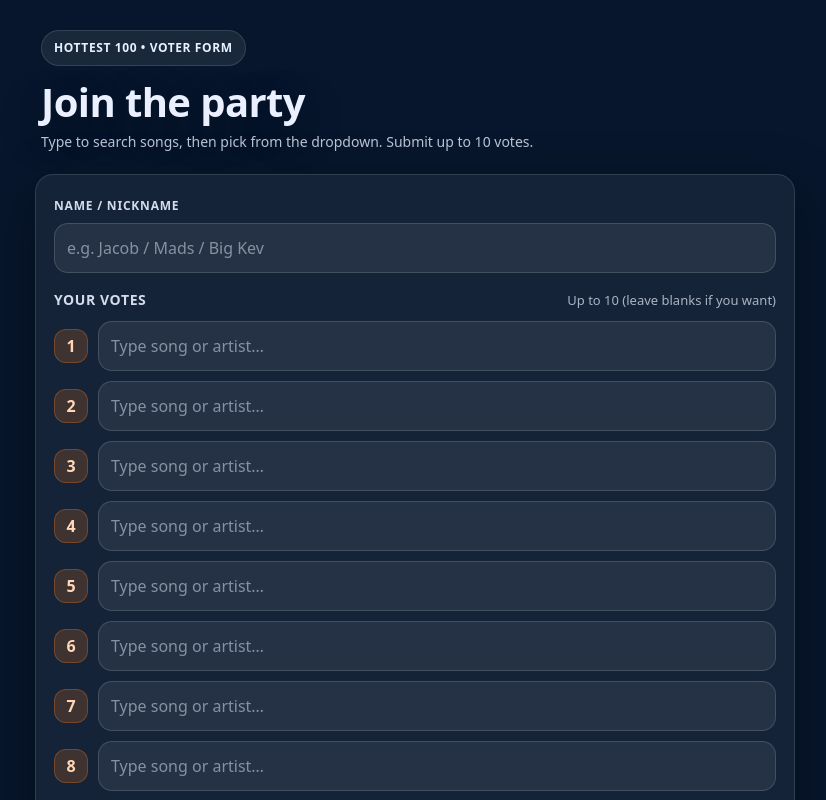
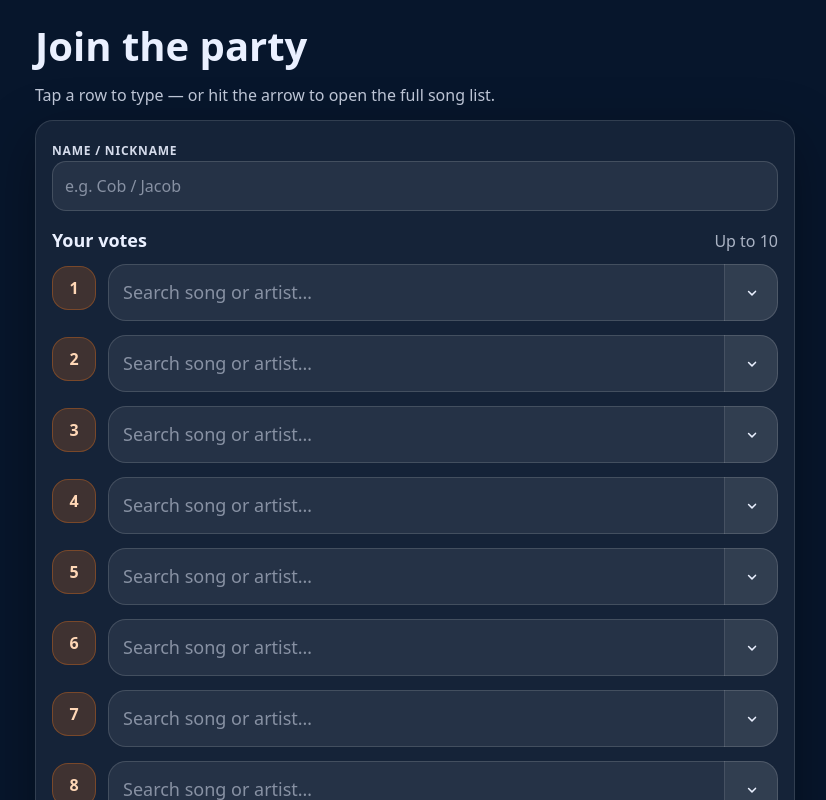
Before and after one commit to jacob-malby/triplej-hottest100, a Next.js app: page /join in a window 1280 px wide. Shown: the top 800 px of the page, without its empty margins (225-1051 px from the left). Built offline with nearby package versions, Linux system fonts and the light colour scheme.

Commit message:
Fixed Join Page Visuals
Updated dropdowns to work better and always have arrows to tap

```diff
--- a/app/join/page.tsx
+++ b/app/join/page.tsx
@@ -1,26 +1,40 @@
 "use client";
 
-import { useMemo, useState } from "react";
+import React, { useEffect, useMemo, useRef, useState } from "react";
 import { SONGS } from "@/app/data/songs";
 
 function norm(s: string) {
-  return (s || "").toLowerCase().replace(/\s+/g, " ").trim();
+  return (s || "")
+    .toLowerCase()
+    .replace(/\s+/g, " ")
+    .replace(/[^\p{L}\p{N}\s]/gu, "")
+    .trim();
 }
+
+type Option = {
+  label: string;
+  songTitle: string;
+  artist: string;
+  haystack: string;
+};
 
 export default function JoinPage() {
   const [name, setName] = useState("");
   const [voteInputs, setVoteInputs] = useState<string[]>(Array.from({ length: 10 }, () => ""));
   const [status, setStatus] = useState<"idle" | "saving" | "saved" | "error">("idle");
-  const [errorMsg, setErrorMsg] = useState<string>("");
+  const [errorMsg, setErrorMsg] = useState("");
 
-  const options = useMemo(
-    () =>
-      SONGS.map((s) => ({
-        label: `${s.songTitle} - ${s.artist}`,
+  const options = useMemo<Option[]>(() => {
+    return SONGS.map((s) => {
+      const label = `${s.songTitle} - ${s.artist}`;
+      return {
+        label,
         songTitle: s.songTitle,
-      })),
-    []
-  );
+        artist: s.artist,
+        haystack: norm(`${s.songTitle} ${s.artist}`),
+      };
+    });
+  }, []);
 
   const labelToSongTitle = useMemo(() => {
     const m = new Map<string, string>();
@@ -46,13 +60,13 @@ export default function JoinPage() {
 
     if (!name.trim()) {
       setStatus("error");
-      setErrorMsg("Please enter your name/nickname.");
+      setErrorMsg("Please enter your name.");
       return;
     }
 
     if (votes.length === 0) {
       setStatus("error");
-      setErrorMsg("Select at least 1 song from the dropdown suggestions.");
+      setErrorMsg("Select at least 1 song.");
       return;
     }
 
@@ -74,20 +88,15 @@ export default function JoinPage() {
   }
 
   const headerText =
-    status === "saved"
-      ? "You’re in ✅"
-      : status === "saving"
-      ? "Saving…"
-      : "Join the party";
+    status === "saved" ? "You’re in ✅" : status === "saving" ? "Saving…" : "Join the party";
 
   return (
     <main style={styles.page}>
       <div style={styles.shell}>
         <header style={styles.header}>
-          <span style={styles.badge}>HOTTEST 100 • VOTER FORM</span>
           <h1 style={styles.title}>{headerText}</h1>
           <p style={styles.subtitle}>
-            Type to search songs, then pick from the dropdown. Submit up to 10 votes.
+            Tap a row to type — or hit the arrow to open the full song list.
           </p>
         </header>
 
@@ -96,34 +105,26 @@ export default function JoinPage() {
           <input
             value={name}
             onChange={(e) => setName(e.target.value)}
-            placeholder="e.g. Jacob / Mads / Big Kev"
+            placeholder="e.g. Cob / Jacob"
             style={styles.input}
+            inputMode="text"
             autoComplete="nickname"
           />
 
-          <datalist id="songs-list">
-            {options.map((o) => (
-              <option key={o.label} value={o.label} />
-            ))}
-          </datalist>
-
           <div style={styles.votesHeaderRow}>
             <div style={styles.votesTitle}>Your votes</div>
-            <div style={styles.votesHint}>Up to 10 (leave blanks if you want)</div>
+            <div style={styles.votesHint}>Up to 10</div>
           </div>
 
           <div style={styles.votesGrid}>
             {voteInputs.map((v, i) => (
-              <div key={i} style={styles.voteRow}>
-                <div style={styles.voteNum}>{i + 1}</div>
-                <input
-                  list="songs-list"
-                  value={v}
-                  onChange={(e) => setVote(i, e.target.value)}
-                  placeholder="Type song or artist…"
-                  style={styles.voteInput}
-                />
-              </div>
+              <VotePickerRow
+                key={i}
+                index={i}
+                value={v}
+                onChange={(next) => setVote(i, next)}
+                options={options}
+              />
             ))}
           </div>
 
@@ -132,19 +133,10 @@ export default function JoinPage() {
           </button>
 
           {status === "saved" && (
-            <div style={styles.success}>
-              ✅ Saved! You can close this tab or re-submit anytime to change your votes.
-            </div>
+            <div style={styles.success}>✅ Saved! You can re-submit anytime.</div>
           )}
 
           {status === "error" && <div style={styles.error}>❌ {errorMsg}</div>}
-
-          <div style={styles.tip}>
-            <span style={styles.tipDot} />
-            <span style={styles.tipText}>
-              If you don’t see your song, it’s probably because it isn’t in the party song list yet.
-            </span>
-          </div>
         </section>
 
         <footer style={styles.footer}>
@@ -157,6 +149,150 @@ export default function JoinPage() {
   );
 }
 
+function VotePickerRow({
+  index,
+  value,
+  onChange,
+  options,
+}: {
+  index: number;
+  value: string;
+  onChange: (v: string) => void;
+  options: Option[];
+}) {
+  const inputRef = useRef<HTMLInputElement | null>(null);
+  const rowRef = useRef<HTMLDivElement | null>(null);
+  const [open, setOpen] = useState(false);
+
+  const filtered = useMemo(() => {
+    const q = norm(value);
+    if (!q) return options.slice(0, 60);
+
+    return options
+      .map((o) => ({ o, idx: o.haystack.indexOf(q) }))
+      .filter((x) => x.idx !== -1)
+      .sort((a, b) => a.idx - b.idx)
+      .slice(0, 80)
+      .map((x) => x.o);
+  }, [value, options]);
+
+  function openPickerFocus() {
+    setOpen(true);
+    requestAnimationFrame(() => {
+      inputRef.current?.focus();
+      const el = inputRef.current;
+      if (el) {
+        const len = el.value.length;
+        try {
+          el.setSelectionRange(len, len);
+        } catch {
+          // ignore
+        }
+      }
+    });
+  }
+
+  function choose(label: string) {
+    onChange(label);
+    setOpen(false);
+    requestAnimationFrame(() => inputRef.current?.focus());
+  }
+
+  // Close when clicking outside (pointer covers mouse + touch)
+  useEffect(() => {
+    if (!open) return;
+
+    function onPointer(e: PointerEvent) {
+      const target = e.target as HTMLElement | null;
+      if (!target) return;
+      if (!rowRef.current) return;
+
+      if (!rowRef.current.contains(target)) setOpen(false);
+    }
+
+    function onKey(e: KeyboardEvent) {
+      if (e.key === "Escape") setOpen(false);
+    }
+
+    window.addEventListener("pointerdown", onPointer);
+    window.addEventListener("keydown", onKey);
+
+    return () => {
+      window.removeEventListener("pointerdown", onPointer);
+      window.removeEventListener("keydown", onKey);
+    };
+  }, [open]);
+
+  return (
+    <div ref={rowRef} style={styles.voteRow}>
+      <div style={styles.voteNum}>{index + 1}</div>
+
+      <div style={styles.voteField}>
+        <input
+          ref={inputRef}
+          value={value}
+          onChange={(e) => {
+            onChange(e.target.value);
+            if (!open) setOpen(true);
+          }}
+          onFocus={() => setOpen(true)}
+          onClick={() => setOpen(true)}
+          placeholder="Search song or artist…"
+          style={styles.voteInput}
+          inputMode="text"
+          autoComplete="off"
+          spellCheck={false}
+        />
+
+        <button
+          type="button"
+          aria-label="Open song list"
+          onClick={(e) => {
+            e.preventDefault();
+            openPickerFocus(); // ✅ force open + focus (cursor/keyboard)
+          }}
+          style={styles.dropdownBtn}
+        >
+          <ChevronDown />
+        </button>
+
+        {/* ✅ FIX: dropdown is inside voteField and absolutely positioned */}
+        {open && (
+          <div style={styles.dropdown}>
+            {filtered.length === 0 ? (
+              <div style={styles.dropdownEmpty}>No matches</div>
+            ) : (
+              filtered.map((o) => (
+                <button
+                  key={o.label}
+                  type="button"
+                  style={styles.dropdownItem}
+                  onMouseDown={(e) => e.preventDefault()} // keep input focused
+                  onClick={() => choose(o.label)}
+                >
+                  <div style={styles.dropdownMain}>{o.songTitle}</div>
+                  <div style={styles.dropdownSub}>{o.artist}</div>
+                </button>
+              ))
+            )}
+          </div>
+        )}
+      </div>
+    </div>
+  );
+}
+
+function ChevronDown() {
+  return (
+    <svg width="18" height="18" viewBox="0 0 24 24" aria-hidden focusable="false">
+      <path
+        d="M6.7 9.2a1 1 0 0 1 1.4 0L12 13.1l3.9-3.9a1 1 0 1 1 1.4 1.4l-4.6 4.6a1 1 0 0 1-1.4 0L6.7 10.6a1 1 0 0 1 0-1.4z"
+        fill="currentColor"
+      />
+    </svg>
+  );
+}
+
 const styles: Record<string, React.CSSProperties> = {
   page: {
     minHeight: "100vh",
@@ -164,174 +300,174 @@ const styles: Record<string, React.CSSProperties> = {
     color: "#EAF0FF",
     fontFamily:
       'ui-sans-serif, system-ui, -apple-system, Segoe UI, Roboto, "Helvetica Neue", Arial, "Noto Sans", "Apple Color Emoji","Segoe UI Emoji"',
-    padding: "22px 16px 30px",
+    padding: "16px",
   },
-  shell: {
-    maxWidth: 760,
-    margin: "0 auto",
-  },
-  header: {
-    marginBottom: 14,
-    padding: "8px 6px",
-  },
-  badge: {
-    display: "inline-flex",
-    alignItems: "center",
-    padding: "8px 12px",
-    borderRadius: 999,
-    background: "rgba(255,255,255,0.08)",
-    border: "1px solid rgba(255,255,255,0.12)",
-    letterSpacing: 0.6,
-    fontWeight: 900,
-    fontSize: 12,
-    textTransform: "uppercase",
-  },
-  title: {
-    fontSize: 40,
-    lineHeight: 1.08,
-    margin: "14px 0 8px",
-    letterSpacing: -0.6,
-    textShadow: "0 12px 40px rgba(0,0,0,0.35)",
-    fontWeight: 900,
-  },
-  subtitle: {
-    margin: 0,
-    opacity: 0.8,
-    lineHeight: 1.5,
-    fontSize: 14,
-  },
+
+  shell: { maxWidth: 760, margin: "0 auto" },
+
+  header: { marginBottom: 14 },
+  title: { fontSize: 40, fontWeight: 900, margin: "0 0 8px" },
+  subtitle: { opacity: 0.8, fontSize: 16, margin: 0, lineHeight: 1.4 },
+
   card: {
     background: "rgba(255,255,255,0.06)",
+    borderRadius: 18,
+    padding: 16,
     border: "1px solid rgba(255,255,255,0.12)",
-    borderRadius: 18,
     boxShadow: "0 18px 55px rgba(0,0,0,0.35)",
-    padding: 18,
-    backdropFilter: "blur(8px)",
   },
+
   label: {
-    display: "block",
-    marginTop: 4,
-    marginBottom: 8,
+    fontSize: 12,
     fontWeight: 900,
-    fontSize: 12,
+    marginBottom: 6,
+    textTransform: "uppercase",
     letterSpacing: 0.8,
-    textTransform: "uppercase",
     opacity: 0.9,
   },
+
   input: {
     width: "100%",
-    padding: "12px 12px",
-    fontSize: 16,
+    padding: "12px",
     borderRadius: 14,
     border: "1px solid rgba(255,255,255,0.14)",
     background: "rgba(255,255,255,0.07)",
     color: "#EAF0FF",
     outline: "none",
-    boxShadow: "inset 0 0 0 1px rgba(0,0,0,0)",
+    fontSize: 16,
   },
+
   votesHeaderRow: {
     display: "flex",
     justifyContent: "space-between",
-    alignItems: "baseline",
-    gap: 10,
     marginTop: 16,
     marginBottom: 10,
-    flexWrap: "wrap",
+    alignItems: "baseline",
   },
-  votesTitle: {
-    fontWeight: 900,
-    fontSize: 14,
-    letterSpacing: 0.6,
-    textTransform: "uppercase",
-    opacity: 0.9,
-  },
-  votesHint: {
-    fontSize: 13,
-    opacity: 0.7,
-  },
-  votesGrid: {
-    display: "grid",
-    gap: 10,
-  },
+
+  votesTitle: { fontWeight: 900, fontSize: 18 },
+  votesHint: { opacity: 0.7, fontSize: 16 },
+
+  votesGrid: { display: "grid", gap: 14 },
+
   voteRow: {
     display: "grid",
-    gridTemplateColumns: "34px 1fr",
-    gap: 10,
-    alignItems: "center",
+    gridTemplateColumns: "44px 1fr",
+    gap: 12,
+    alignItems: "start",
   },
+
   voteNum: {
-    width: 34,
-    height: 34,
-    borderRadius: 12,
+    width: 44,
+    height: 44,
+    borderRadius: 16,
     display: "grid",
     placeItems: "center",
     fontWeight: 900,
     background: "rgba(255,122,26,0.18)",
     border: "1px solid rgba(255,122,26,0.30)",
     color: "#FFD7B6",
+    marginTop: 2,
   },
+
+  // IMPORTANT: position relative so absolute dropdown anchors to this block
+  voteField: { position: "relative", width: "100%" },
+
   voteInput: {
     width: "100%",
-    padding: "12px 12px",
-    fontSize: 16,
-    borderRadius: 14,
+    padding: "14px 54px 14px 14px",
+    borderRadius: 18,
     border: "1px solid rgba(255,255,255,0.14)",
     background: "rgba(255,255,255,0.07)",
     color: "#EAF0FF",
     outline: "none",
+    fontSize: 18,
   },
+
+  dropdownBtn: {
+    position: "absolute",
+    right: 0,
+    top: 0,
+    width: 54,
+    height: "100%",
+    border: "none",
+    background: "rgba(255,255,255,0.06)",
+    color: "#EAF0FF",
+    borderLeft: "1px solid rgba(255,255,255,0.10)",
+    borderRadius: "0 18px 18px 0",
+    cursor: "pointer",
+    display: "grid",
+    placeItems: "center",
+    WebkitTapHighlightColor: "transparent",
+  },
+
+  // ✅ Full-width dropdown anchored to the voteField
+  dropdown: {
+    position: "absolute",
+    left: 0,
+    right: 0,
+    top: "calc(100% + 10px)",
+    borderRadius: 16,
+    background: "rgba(8,20,44,0.96)",
+    border: "1px solid rgba(255,255,255,0.14)",
+    boxShadow: "0 18px 55px rgba(0,0,0,0.42)",
+    maxHeight: 320,
+    overflowY: "auto",
+    zIndex: 50,
+  },
+
+  dropdownItem: {
+    width: "100%",
+    padding: "12px 14px",
+    background: "transparent",
+    border: "none",
+    textAlign: "left",
+    color: "#EAF0FF",
+    cursor: "pointer",
+    borderBottom: "1px solid rgba(255,255,255,0.08)",
+  },
+
+  dropdownMain: { fontWeight: 900, fontSize: 16, lineHeight: 1.25 },
+  dropdownSub: { fontSize: 13, opacity: 0.7, marginTop: 2 },
+
+  dropdownEmpty: {
+    padding: 14,
+    fontSize: 14,
+    opacity: 0.8,
+  },
+
   button: {
-    marginTop: 14,
+    marginTop: 16,
     width: "100%",
-    padding: "13px 14px",
-    fontSize: 16,
-    borderRadius: 16,
+    padding: "14px",
+    borderRadius: 18,
     border: "1px solid rgba(255,122,26,0.35)",
     background: "rgba(255,122,26,0.22)",
     color: "#FFE2C9",
     fontWeight: 900,
     cursor: "pointer",
+    fontSize: 18,
   },
+
   success: {
     marginTop: 12,
-    padding: "12px 12px",
+    padding: 12,
     borderRadius: 14,
-    background: "rgba(120, 255, 173, 0.10)",
-    border: "1px solid rgba(120, 255, 173, 0.22)",
-    color: "#D9FFE9",
+    background: "rgba(120,255,173,0.10)",
+    border: "1px solid rgba(120,255,173,0.22)",
     fontWeight: 800,
-    lineHeight: 1.4,
   },
+
   error: {
     marginTop: 12,
-    padding: "12px 12px",
+    padding: 12,
     borderRadius: 14,
-    background: "rgba(255, 70, 70, 0.12)",
-    border: "1px solid rgba(255, 70, 70, 0.24)",
-    color: "#FFE1E1",
+    background: "rgba(255,70,70,0.12)",
+    border: "1px solid rgba(255,70,70,0.24)",
     fontWeight: 800,
-    lineHeight: 1.4,
   },
-  tip: {
-    display: "flex",
-    gap: 10,
-    alignItems: "flex-start",
-    marginTop: 14,
-    paddingTop: 12,
-    borderTop: "1px solid rgba(255,255,255,0.10)",
-    opacity: 0.88,
-  },
-  tipDot: {
-    width: 10,
-    height: 10,
-    borderRadius: 999,
-    background: "rgba(100,170,255,0.9)",
-    boxShadow: "0 0 0 4px rgba(100,170,255,0.15)",
-    marginTop: 4,
-    flex: "0 0 auto",
-  },
-  tipText: { fontSize: 13, lineHeight: 1.45, opacity: 0.85 },
-  footer: { marginTop: 16, padding: "0 6px" },
+
+  footer: { marginTop: 16 },
   backLink: {
     color: "#A9C6FF",
     textDecoration: "none",
```
